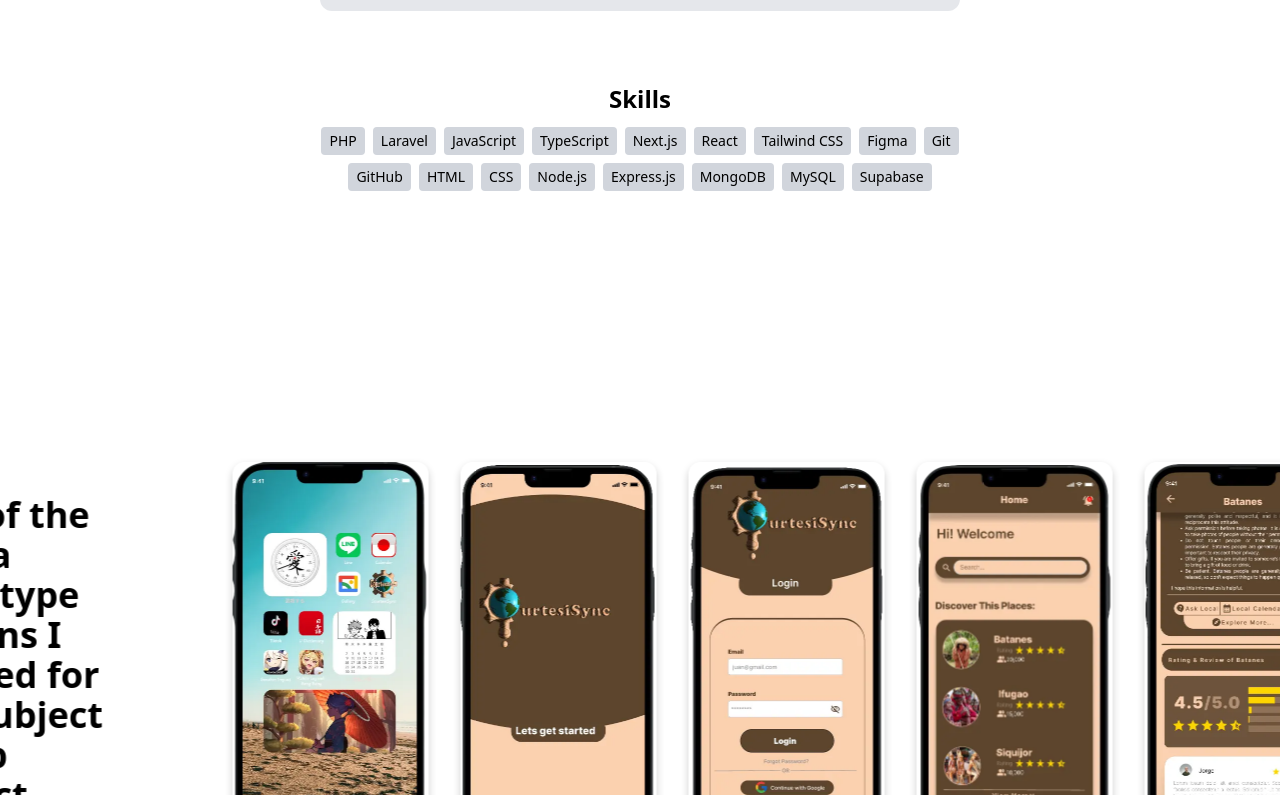
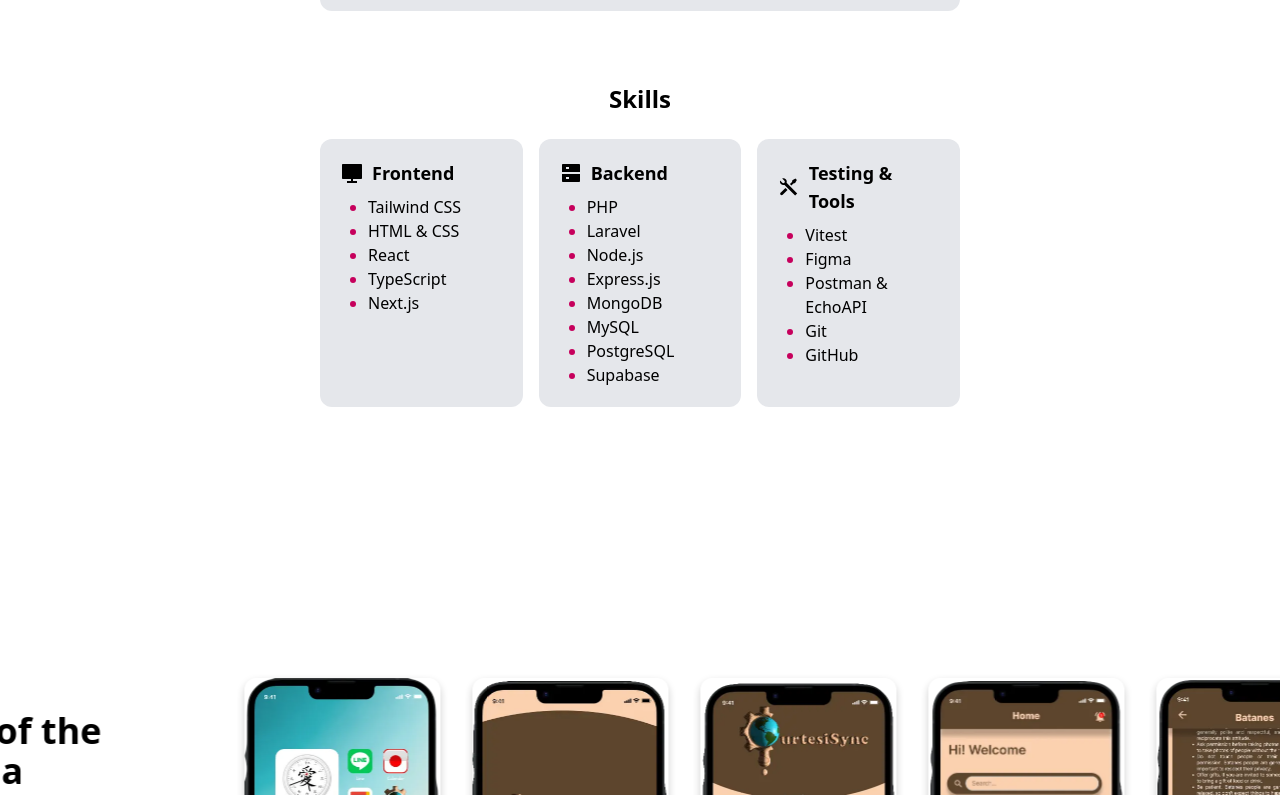
Before and after one commit to reqbahrf/MyPortfolio-react-app, a React (Vite) app: page / in a window 1280 px wide. Shown: the part 1465-2260 px from the top of the page. Built offline with nearby package versions, Linux system fonts and the light colour scheme.

Commit message:
feat(skills): restructure skills data and implement categorized display grid

```diff
--- a/src/HomeSection.tsx
+++ b/src/HomeSection.tsx
@@ -10,6 +10,7 @@ import skills from './content/skills.json';
 
 import { LazyLoadImage } from 'react-lazy-load-image-component';
 import PillTag from './components/PillTag';
+import SkillCategoryCard from './components/SkillCategoryCard';
 
 export default function HomeSection() {
   const sectionRef = useRef<HTMLDivElement>(null);
@@ -132,15 +133,19 @@ export default function HomeSection() {
             link='https://www.davadelnorte.edu.ph/'
           />
         </div>
-        <h2 className='mb-3 text-center text-2xl font-bold text-black xl:text-start dark:text-white'>
+        <h2 className='mb-6 text-center text-2xl font-bold text-black xl:text-start dark:text-white'>
           Skills
         </h2>
-        <div className='mb-5 w-[95dvw] md:mb-12 lg:mb-18 lg:w-1/2'>
-          <div className='flex flex-wrap justify-center gap-2'>
-            {skills.skills.map((skill) => (
-              <PillTag key={skill} tag={skill} />
-            ))}
-          </div>
+        <div className='mb-5 grid w-[95dvw] grid-cols-1 gap-4 md:mb-12 md:grid-cols-3 lg:mb-18 lg:w-1/2'>
+          {Object.entries(skills.skills).map(([category, categorySkills]) => (
+            <SkillCategoryCard
+              key={category}
+              categoryName={
+                category as 'frontend' | 'backend' | 'testingAndtools'
+              }
+              skills={categorySkills}
+            />
+          ))}
         </div>
       </section>
       <section id='sectionPin' ref={sectionRef}>
--- /dev/null
+++ b/src/components/SkillCategoryCard.tsx
@@ -0,0 +1,38 @@
+import { RiComputerFill, RiServerFill, RiToolsFill } from '@remixicon/react';
+interface SkillCategoryCardProps {
+  categoryName: 'frontend' | 'backend' | 'testingAndtools';
+  skills: string[];
+}
+
+export default function SkillCategoryCard({
+  categoryName,
+  skills,
+}: SkillCategoryCardProps) {
+  const categoryNames: Record<string, string> = {
+    frontend: 'Frontend',
+    backend: 'Backend',
+    testingAndtools: 'Testing & Tools',
+  };
+  const categoryIcons: Record<string, React.ReactNode> = {
+    frontend: <RiComputerFill />,
+    backend: <RiServerFill />,
+    testingAndtools: <RiToolsFill />,
+  };
+  return (
+    <div className='rounded-xl bg-gray-200 p-4 md:p-5 dark:bg-gray-800'>
+      <div className='flex items-center gap-2 text-black dark:text-white'>
+        {categoryIcons[categoryName]}
+        <h2 className='text-lg font-semibold'>{categoryNames[categoryName]}</h2>
+      </div>
+      <ul className='ms-2 mt-2 list-disc ps-2 text-pink-700 md:ps-5'>
+        {skills.map((skill, index) => (
+          <li key={index}>
+            <span className='text-sm text-black md:text-base dark:text-white'>
+              {skill}
+            </span>
+          </li>
+        ))}
+      </ul>
+    </div>
+  );
+}
--- a/src/content/skills.json
+++ b/src/content/skills.json
@@ -1,21 +1,22 @@
 {
-  "skills": [
+  "skills": {
+    "frontend": [
+      "Tailwind CSS",
+      "HTML & CSS",
+      "React",
+      "TypeScript",
+      "Next.js"
+    ],
+    "backend": [
       "PHP",
       "Laravel",
-    "JavaScript",
-    "TypeScript",
-    "Next.js",
-    "React",
-    "Tailwind CSS",
-    "Figma",
-    "Git",
-    "GitHub",
-    "HTML",
-    "CSS",
       "Node.js",
       "Express.js",
       "MongoDB",
       "MySQL",
+      "PostgreSQL",
       "Supabase"
-  ]
+    ],
+    "testingAndtools": ["Vitest", "Figma", "Postman & EchoAPI", "Git", "GitHub"]
   }
+}
```
Lines whose indentation alone changed are shown as unchanged.
